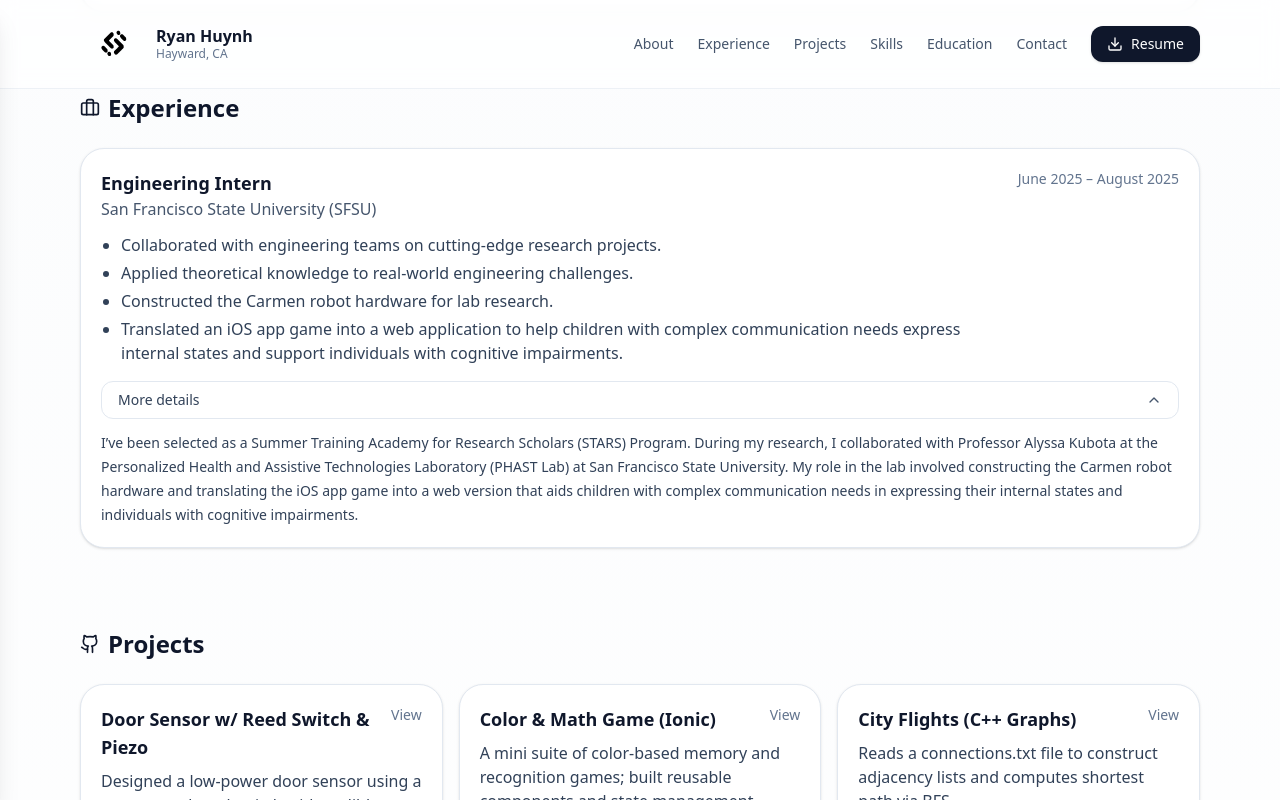
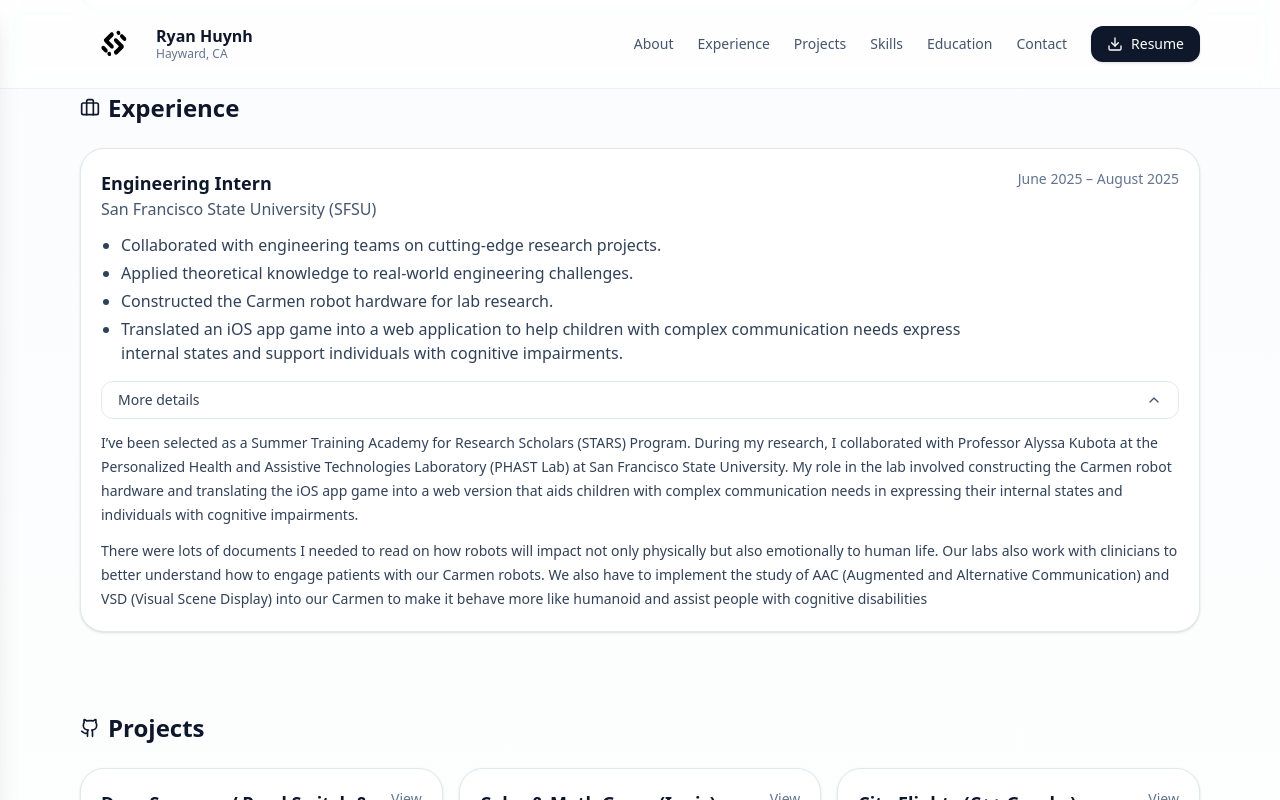
Before and after one commit to ryanhuynh02/ryan-portfolio, a Next.js app: page / in a window 1280 px wide. Both pictures are taken after a click on the button "More details". Shown: the part 1455-2255 px from the top of the page. Built offline with nearby package versions, Linux system fonts and the light colour scheme.

Commit message:
Add SFSU experience text

```diff
--- a/src/app/page.tsx
+++ b/src/app/page.tsx
@@ -139,6 +139,11 @@ function ExperienceMoreSFSU() {
             and Assistive Technologies Laboratory (PHAST Lab) at San Francisco State University.
             My role in the lab involved constructing the Carmen robot hardware and translating the iOS app game into a web version
             that aids children with complex communication needs in expressing their internal states and individuals with cognitive impairments.
+          </p>
+          <p>
+            There were lots of documents I needed to read on how robots will impact not only physically but also emotionally to human life.
+            Our labs also work with clinicians to better understand how to engage patients with our Carmen robots. We also have to implement the study of
+            AAC (Augmented and Alternative Communication) and VSD (Visual Scene Display) into our Carmen to make it behave more like humanoid and assist people with cognitive disabilities
           </p>
         </div>
       )}
```
